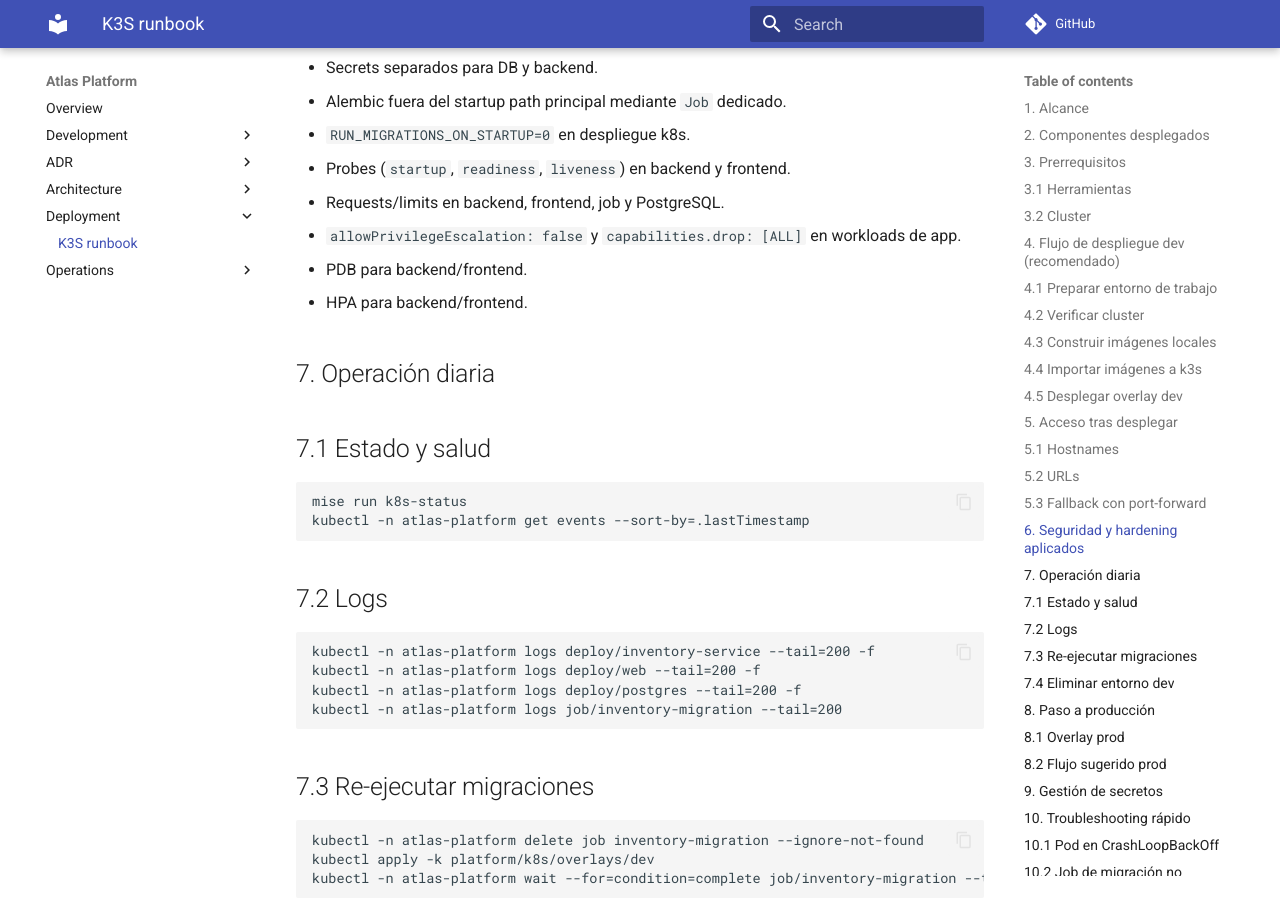
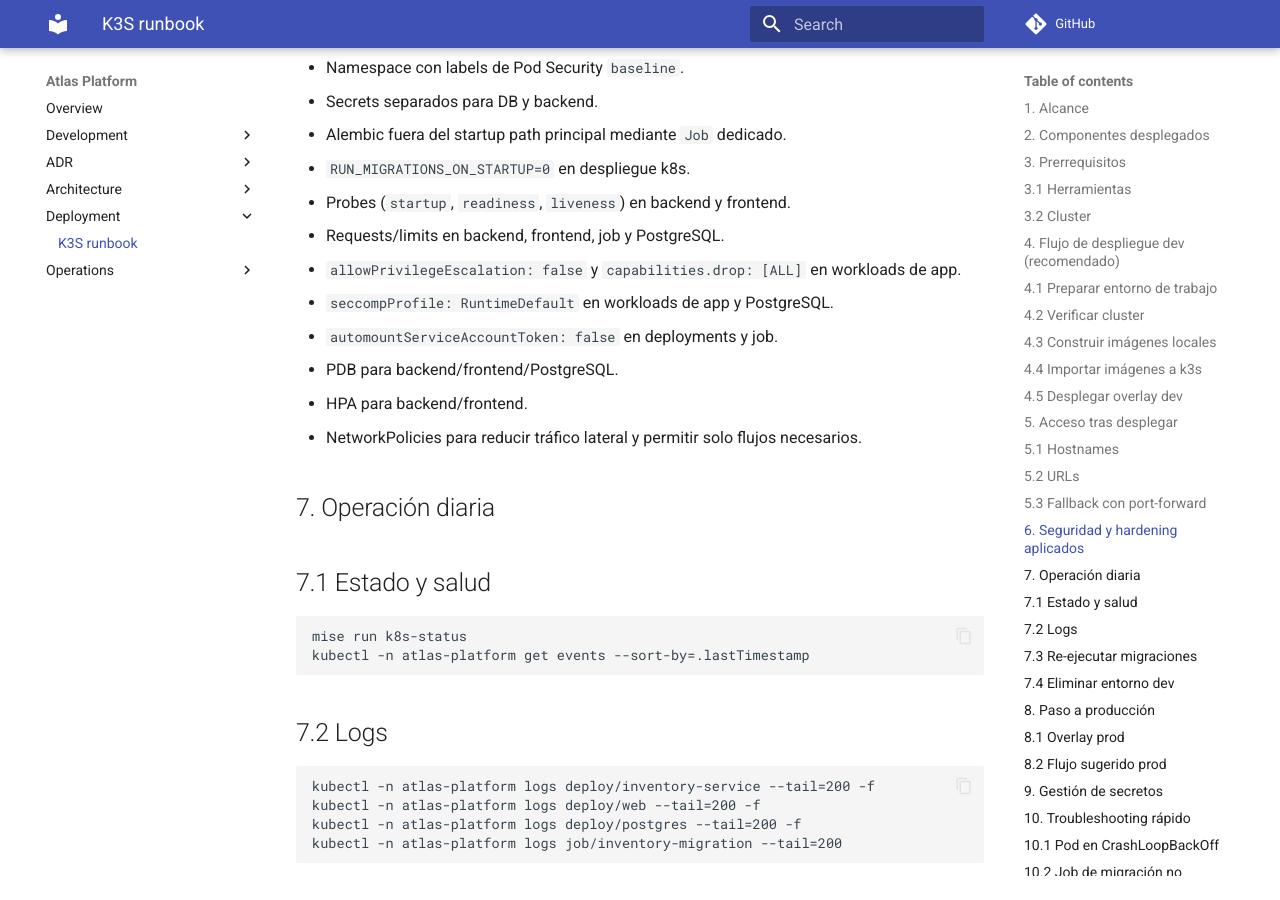
Before and after one commit to albersg/atlas-platform, an MkDocs documentation site: the page built from docs/deployment/K3S_DEPLOYMENT_RUNBOOK.md, in a window 1280 px wide and 900 px high, scrolled down 4239 px. Built offline with MkDocs 1.6.1 and Material for MkDocs 9.7.7, drawn with Linux system fonts in a browser that asks for light colours; comment, search, counter and statistics services are not loaded; some of the changed text lies outside the part shown.

Commit message:
feat: harden k3s manifests with pod security and network policies

````diff
--- a/docs/deployment/K3S_DEPLOYMENT_RUNBOOK.md
+++ b/docs/deployment/K3S_DEPLOYMENT_RUNBOOK.md
@@ -31,8 +31,9 @@
 - `Deployment` frontend: `web`.
 - `Service` frontend: `web`.
 - `Ingress`: `atlas-ingress`.
-- `PDB`: `inventory-service-pdb`, `web-pdb`.
+- `PDB`: `inventory-service-pdb`, `web-pdb`, `postgres-pdb`.
 - `HPA`: `inventory-service`, `web`.
+- `NetworkPolicy`: deny-by-default con reglas explícitas para DNS, web, API y PostgreSQL.
 
 Overlays:
 
@@ -163,8 +164,11 @@
 - Probes (`startup`, `readiness`, `liveness`) en backend y frontend.
 - Requests/limits en backend, frontend, job y PostgreSQL.
 - `allowPrivilegeEscalation: false` y `capabilities.drop: [ALL]` en workloads de app.
-- PDB para backend/frontend.
+- `seccompProfile: RuntimeDefault` en workloads de app y PostgreSQL.
+- `automountServiceAccountToken: false` en deployments y job.
+- PDB para backend/frontend/PostgreSQL.
 - HPA para backend/frontend.
+- NetworkPolicies para reducir tráfico lateral y permitir solo flujos necesarios.
 
 ## 7. Operación diaria
 
@@ -256,6 +260,12 @@
 - comprobar `metrics-server` en `kube-system`,
 - comprobar requests CPU definidos en deployments.
 
+## 10.5 Tráfico bloqueado entre pods
+
+- revisar NetworkPolicies activas: `kubectl -n atlas-platform get networkpolicy`,
+- validar reglas DNS/CoreDNS (`kube-system`, `k8s-app=kube-dns`),
+- confirmar que backend puede llegar a `postgres:5432`.
+
 ## 11. Comandos de referencia
 
 ```bash
````
Also changed, not shown: 11 other files.
